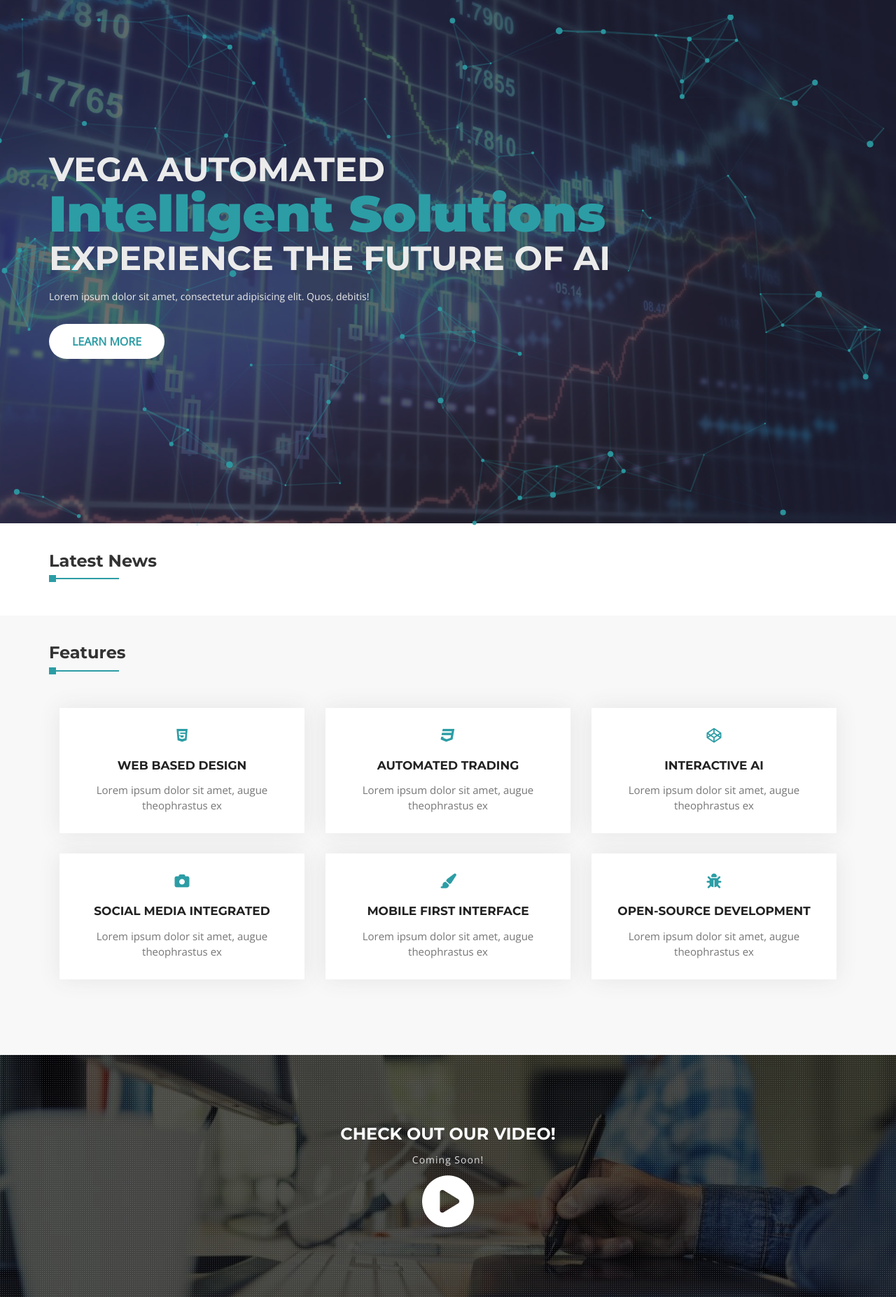
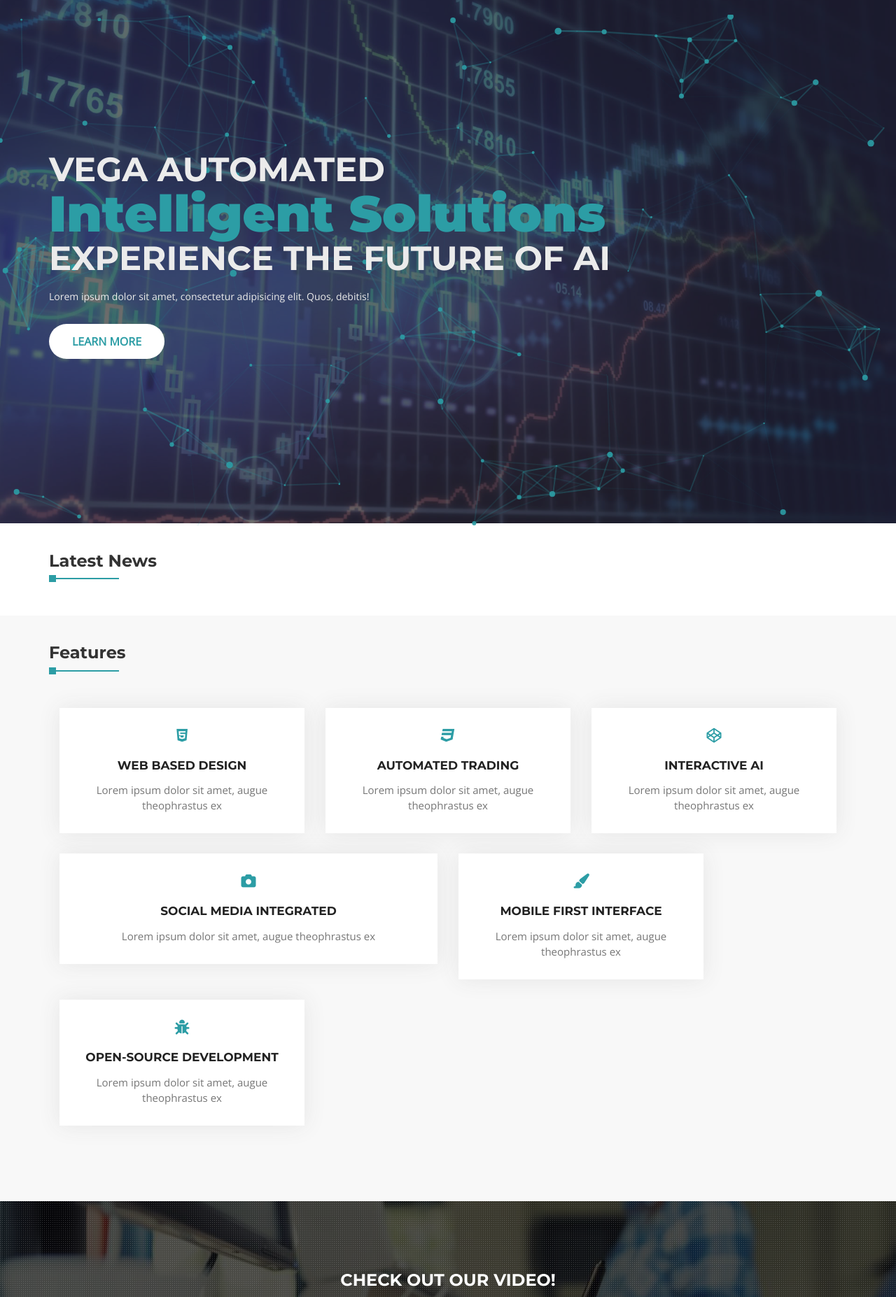
Before and after one commit to VegaAISolutions/VAISWeb, a Flask app: page / in a window 1280 px wide; the page is wider, and only the part inside the window is pictured. Shown: the part 52-1906 px from the top of that part at 70% size. Run offline with Flask 2, Linux system fonts and the light colour scheme; some libraries are stand-ins or nearby versions; some web fonts are replaced.

Commit message:
testing live vs dev (should branch later)

```diff
--- a/templates/index/index.html
+++ b/templates/index/index.html
@@ -109,7 +109,7 @@
                             </div>
                         </div>
                         <!-- singal features -->
-                        <div class="col-md-4 col-xs-12 col-sm-6">
+                        <div class="col-md-6 col-xs-12 col-sm-6">
                             <div class="features_item text-center si_p">
                                 <i class="fa fa-camera" aria-hidden="true"></i>
                                 <h3>Social Media Integrated</h3>
```
